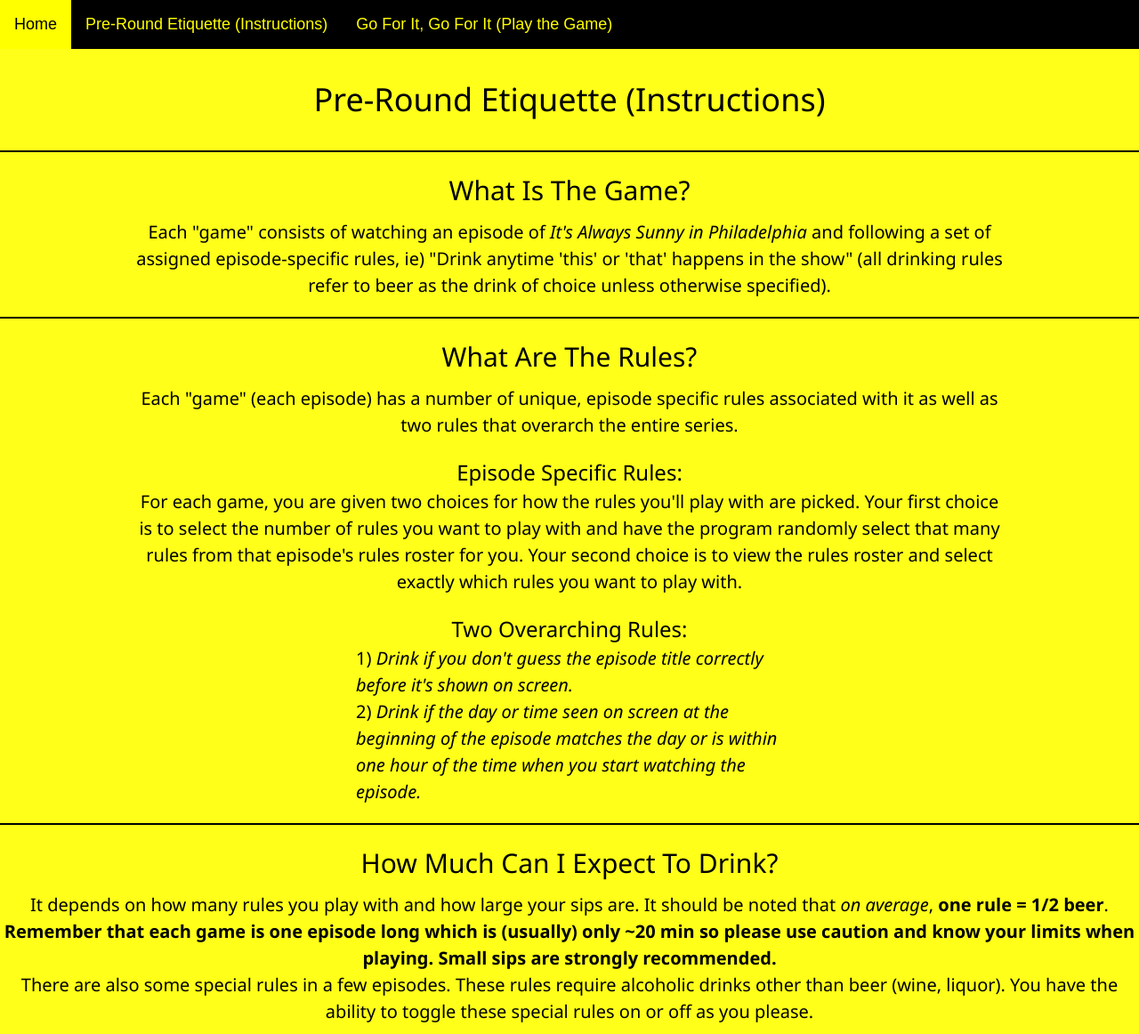
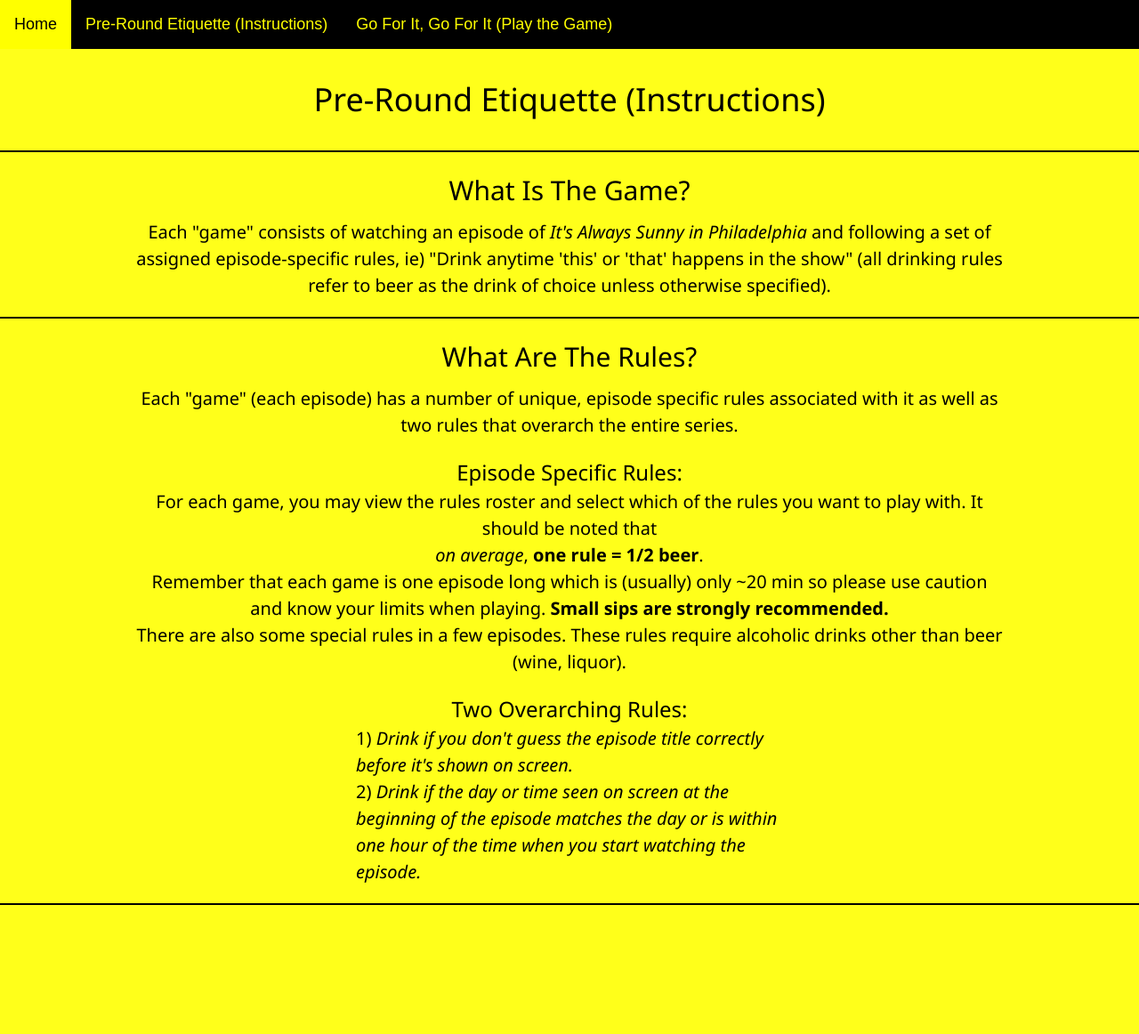
Before and after one commit to alwayssunnydrinkinggame/asdg, a Jekyll site: the page built from instructions.md, in a window 1280 px wide. Shown: the whole page at 89% size. Built offline with Jekyll 4.4.1, drawn with Linux system fonts in a browser that asks for light colours; after the commit the page ends 1037 px from its top, so only the background shows below that.

Commit message:
Added s1e1&2 and updates

```diff
--- a/instructions.md
+++ b/instructions.md
@@ -27,30 +27,24 @@ Each "game" (each episode) has a number of unique, episode specific rules associ
 <h3 style="margin: 0px 150px; text-align: center">Episode Specific Rules:</h3>
 
 <h4 style="margin: 0px 150px; text-align: center">
-For each game, you are given two choices for how the rules you'll play with are picked. Your first choice is to select the number of rules you want to play with and have the program randomly select that many rules from that episode's rules roster for you. Your second choice is to view the rules roster and select exactly which rules you want to play with.
+For each game, you may view the rules roster and select which of the rules you want to play with. It should be noted that
+<br>
+<em>on average</em>, <strong>one rule = 1/2 beer</strong>.
+</h4>
+<h4 style="margin: 0px 150px; text-align: center">
+Remember that each game is one episode long which is (usually) only ~20 min so please use caution and know your limits when playing. <strong>Small sips are strongly recommended.</strong>
+<br>
+There are also some special rules in a few episodes. These rules require alcoholic drinks other than beer (wine, liquor).
 </h4>
 
 <hr style="height:0px;border:none;visibility: hidden;" />
 
 <h3 style="margin: 0px 150px; text-align: center">Two Overarching Rules:</h3>
 
-<h4 style="margin: 0px 400px; text-align: left">
+<h4 style="margin: 0px 20em; text-align: left">
 1) <em>Drink if you don't guess the episode title correctly before it's shown on screen.</em>
 <br>
 2) <em>Drink if the day or time seen on screen at the beginning of the episode matches the day or is within one hour of the time when you start watching the episode.</em>
 </h4>
 
 <hr style="height:2px;border:none;color:black; background-color: black;" />
-
-<h2 style="text-align: center;">
-How Much Can I Expect To Drink?
-</h2>
-
-<h4 style="text-align: center">
-It depends on how many rules you play with and how large your sips are. It should be noted that <em>on average</em>, <strong>one rule = 1/2 beer</strong>.
-<br>
-<strong>Remember that each game is one episode long which is (usually) only ~20 min so please use caution and know your limits when playing. Small sips are strongly recommended.
-</strong>
-<br>
-There are also some special rules in a few episodes. These rules require alcoholic drinks other than beer (wine, liquor). You have the ability to toggle these special rules on or off as you please.
-</h4>
```
Also changed, not shown: game.md (+3 -4 lines), s1e1.md (+43 -15 lines), s1e2.md (added, +52 -0 lines).
